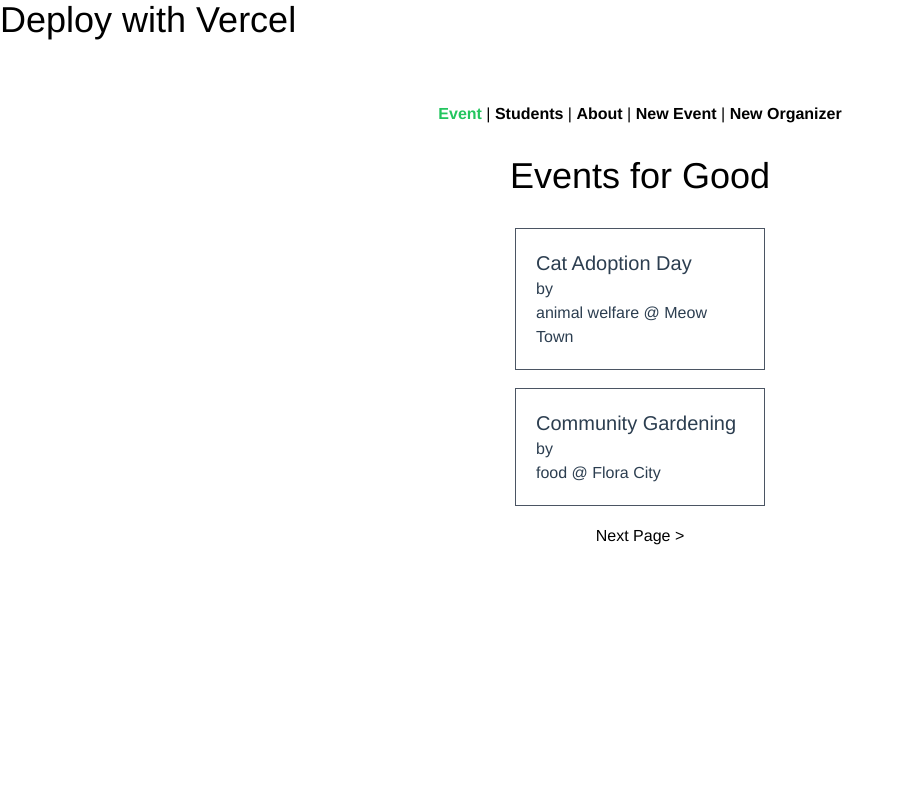
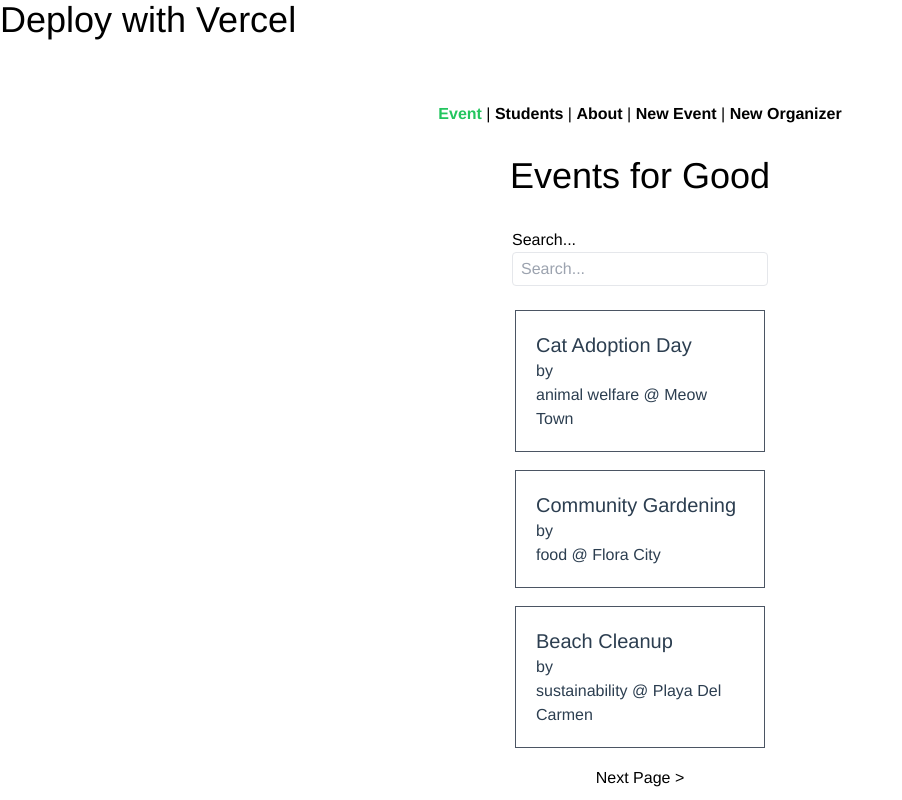
Before and after one commit to khantzawhein/se331-lab5, a Vue app: page / in a window 1280 px wide. Shown: the whole page, without its empty margins (0-902 px from the left). Built offline with nearby package versions, Linux system fonts and the light colour scheme; data requests are answered from the project's data file.

Commit message:
updated for lab 10

```diff
--- a/src/services/EventService.ts
+++ b/src/services/EventService.ts
@@ -1,5 +1,5 @@
 import type { Event } from '@/type'
-import axios from 'axios'
+import axios, { type AxiosResponse } from 'axios'
 
 const apiClient = axios.create({
   baseURL: import.meta.env.VITE_BACKEND_URL,
@@ -19,5 +19,12 @@ export default {
   },
   saveEvent(event: Event) {
     return apiClient.post('/events', event)
+  },
+  getEventsByKeyword(
+    keyword: string,
+    perPage: number,
+    page: number
+  ): Promise<AxiosResponse<Event[]>> {
+    return apiClient.get(`/events?title=${keyword}&_limit=${perPage}&_page=${page}`)
   }
 }
--- a/src/views/event/EventListView.vue
+++ b/src/views/event/EventListView.vue
@@ -1,49 +1,83 @@
 <script setup lang="ts">
-import EventCard from '@/components/EventCard.vue';
-import CategoryCard from '@/components/CategoryCard.vue';
-import type {Event} from '@/type';
-import {computed, ref, watchEffect} from 'vue';
-import EventService from '@/services/EventService';
+import EventCard from '@/components/EventCard.vue'
+import CategoryCard from '@/components/CategoryCard.vue'
+import type { Event } from '@/type'
+import { computed, ref, watchEffect } from 'vue'
+import EventService from '@/services/EventService'
+import BaseInput from '@/components/BaseInput.vue'
+import router from '@/router'
 
-const events = ref<Event[] | null>(null);
+const events = ref<Event[] | null>(null)
 
-const props = defineProps<{ page: number, perPage: number }>()
+const props = defineProps<{ page: number; perPage: number }>()
 
 const page = computed(() => props.page)
 const perPage = computed(() => props.perPage)
-const totalEvents = ref(0);
+const totalEvents = ref(0)
 const hasNextPage = computed(() => {
-  const totalPages = Math.ceil(totalEvents.value / perPage.value);
-  return page.value < totalPages;
+  const totalPages = Math.ceil(totalEvents.value / perPage.value)
+  return page.value < totalPages
 })
 
+const keyword = ref('')
+
 watchEffect(() => {
-  EventService.getEvents(perPage.value, page.value).then(({data, headers}: { data: Event[], headers: any }) => {
-    events.value = data;
-    console.log(headers);
-    totalEvents.value = headers['x-total-count']
-  }).catch((e) => {
-    console.error(e);
-  })
+  updateKeyword()
 })
 
+function updateKeyword() {
+  let queryFunction
+  if (keyword.value === '') {
+    queryFunction = EventService.getEvents(3, page.value)
+  } else {
+    queryFunction = EventService.getEventsByKeyword(keyword.value, 3, page.value)
+  }
+
+  queryFunction
+    .then(({ data, headers }: { data: Event[]; headers: any }) => {
+      events.value = data
+      totalEvents.value = headers['x-total-count']
+    })
+    .catch((e) => {
+      router.push({ name: 'network-error-view' })
+    })
+}
 </script>
 
 <template>
   <h1 class="text-center">Events for Good</h1>
+  <div class="flex justify-center">
+    <div class="w-64">
+      <BaseInput
+        @input="updateKeyword"
+        v-model="keyword"
+        label="Search..."
+        class="w-full border rounded px-2 py-1"
+      ></BaseInput>
+    </div>
+  </div>
   <div class="home">
     <div class="flex flex-col items-center">
       <div class="flex items-center" v-for="event in events" :key="event.id">
         <EventCard :event="event"></EventCard>
       </div>
       <div class="flex justify-end gap-2">
-        <RouterLink :to="{name: 'event-list-view', query: {page: page - 1, per_page: perPage}}" rel="prev"
-                    v-if="page != 1" id="page-prev" class="text-left">
+        <RouterLink
+          :to="{ name: 'event-list-view', query: { page: page - 1, per_page: perPage } }"
+          rel="prev"
+          v-if="page != 1"
+          id="page-prev"
+          class="text-left"
+        >
           &#60; Prev Page
         </RouterLink>
-        <RouterLink :to="{name: 'event-list-view', query: {page: page + 1, per_page: perPage}}" rel="next"
-                    v-if="hasNextPage" class="text-right"
-                    id="page-next">
+        <RouterLink
+          :to="{ name: 'event-list-view', query: { page: page + 1, per_page: perPage } }"
+          rel="next"
+          v-if="hasNextPage"
+          class="text-right"
+          id="page-next"
+        >
           Next Page &#62;
         </RouterLink>
       </div>
```
